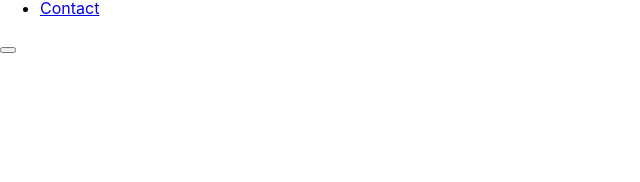
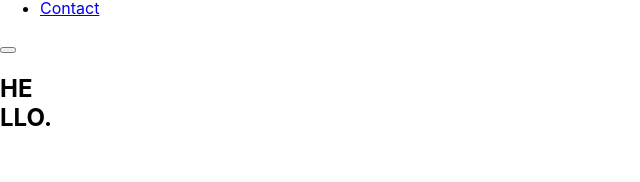
Before and after one commit to AdaoBJr/Portfolio, a React (Create React App) app: page / in a window 1280 px wide. Shown: the part 118-300 px from the top of the page, without its empty margins (0-640 px from the left). Built offline with nearby package versions, Linux system fonts and the light colour scheme.

Commit message:
feat: :sparkles: added title in Home

```diff
--- a/src/App.js
+++ b/src/App.js
@@ -34,6 +34,19 @@ function App() {
             </button>
         </nav>
     </header>
+    <main>
+      {/* <!--===== HOME =====--> */}
+      <section className="home" id="home">
+            <div className="homeContainer layoutGrid">
+                <h1 data-aos="fade-down" className="homeTitle"><span>HE</span><br />LLO.</h1>
+                <div data-aos="fade-down" data-aos-delay="300" className="homeScroll">
+                    {/* <a href="#about" className="homeScroll_link"><BiUpArrowAlt />Scroll down</a> */}
+                </div >
+                {/* <Dashboard /> */}
+            </div>
+        </section>
+
+    </main>
     </div>
   );
 }
```
